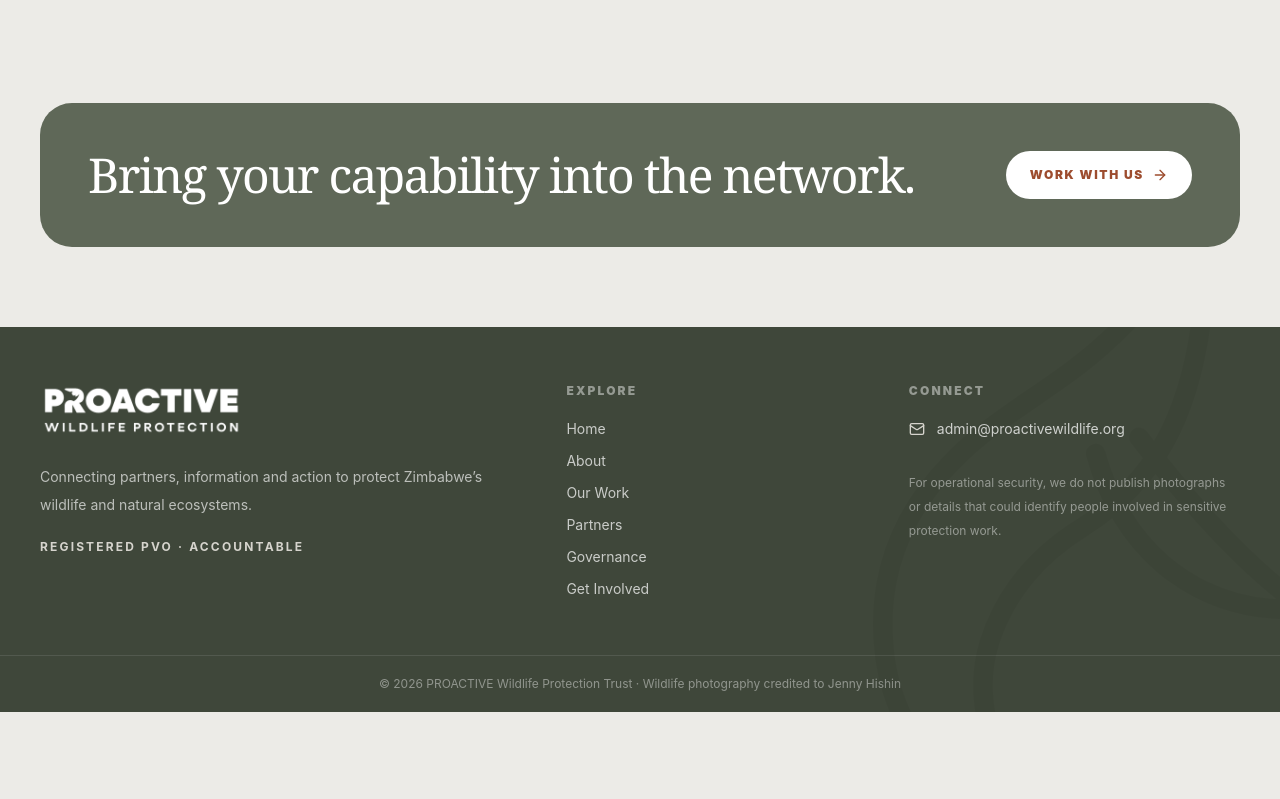
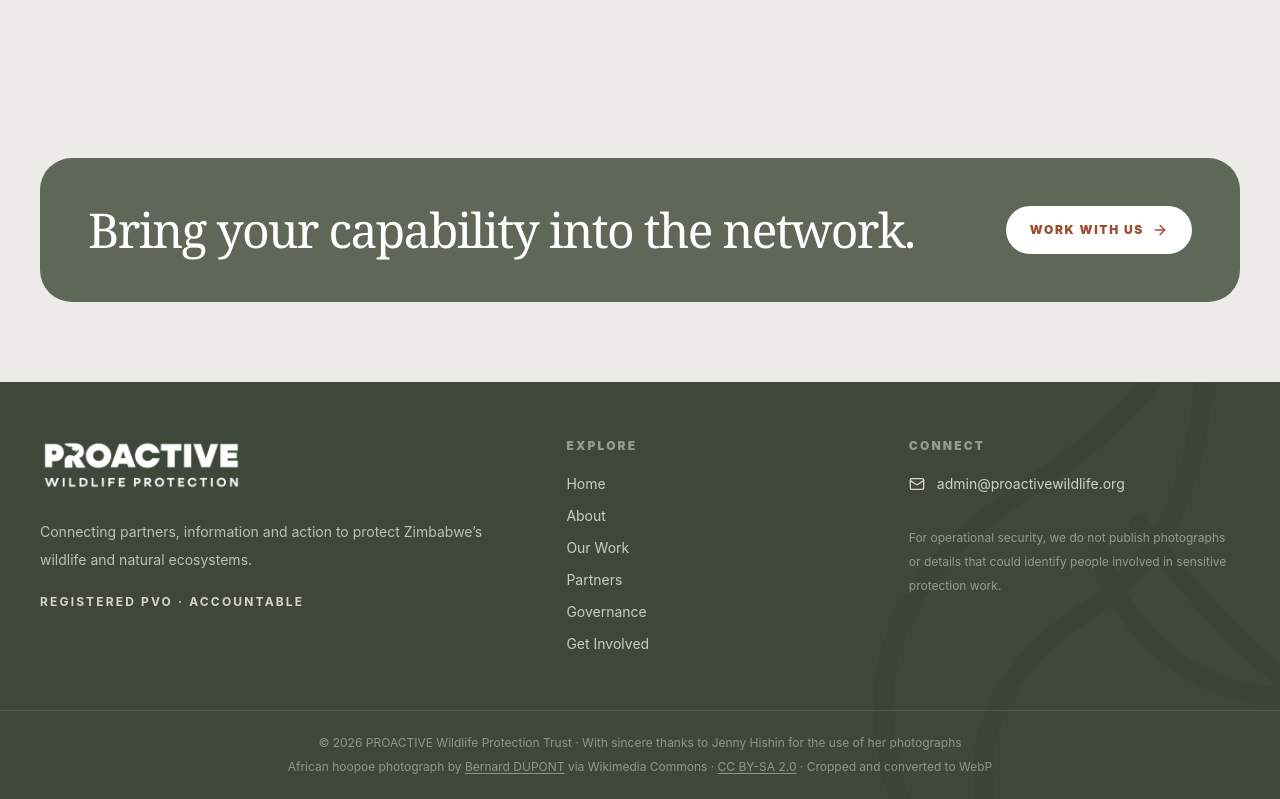
Before and after one commit to ABMCodeworks/proactive-website, a React (Vite) app: page /our-work in a window 1280 px wide. Shown: the part 4775-5574 px from the top of the page. Before the commit the page ends 5487 px from the top, so only its background shows below. Built offline with nearby package versions, Linux system fonts and the light colour scheme; no server answers.

Commit message:
Redesign

```diff
--- a/src/components/layout/Footer.jsx
+++ b/src/components/layout/Footer.jsx
@@ -60,8 +60,19 @@ export default function Footer() {
         </div>
       </div>
 
-      <div className="border-t border-white/10 px-5 py-5 text-center text-xs text-white/42">
-        © {new Date().getFullYear()} PROACTIVE Wildlife Protection Trust · Wildlife photography credited to Jenny Hishin
+      <div className="border-t border-white/10 px-5 py-5 text-center text-xs leading-6 text-white/42">
+        <p>© {new Date().getFullYear()} PROACTIVE Wildlife Protection Trust · With sincere thanks to Jenny Hishin for the use of her photographs</p>
+        <p>
+          African hoopoe photograph by{" "}
+          <a href="https://commons.wikimedia.org/wiki/File:African_Hoopoe_(Upupa_africana)_(52014881391).jpg" target="_blank" rel="noreferrer" className="underline underline-offset-2 hover:text-white">
+            Bernard DUPONT
+          </a>{" "}
+          via Wikimedia Commons ·{" "}
+          <a href="https://creativecommons.org/licenses/by-sa/2.0/" target="_blank" rel="noreferrer" className="underline underline-offset-2 hover:text-white">
+            CC BY-SA 2.0
+          </a>{" "}
+          · Cropped and converted to WebP
+        </p>
       </div>
     </footer>
   );
--- a/src/pages/ContactPage.jsx
+++ b/src/pages/ContactPage.jsx
@@ -105,8 +105,10 @@ export default function ContactPage() {
               <article key={way.title} className="overflow-hidden rounded-[1.7rem] border border-[#3f473a]/10 bg-white/45">
                 <img src={way.image} alt={way.imageAlt} loading="lazy" decoding="async" className="h-52 w-full object-cover" />
                 <div className="p-7">
-                  <Icon className="h-7 w-7 text-[#5f6858]" />
-                  <h3 className="mt-8 font-serif text-3xl text-[#3f473a]">{way.title}</h3>
+                  <div className="flex items-center gap-3">
+                    <Icon className="h-7 w-7 shrink-0 text-[#5f6858]" />
+                    <h3 className="font-serif text-3xl text-[#3f473a]">{way.title}</h3>
+                  </div>
                   <p className="mt-4 text-sm leading-7 text-[#596258]">{way.body}</p>
                 </div>
               </article>
--- a/src/pages/GovernancePage.jsx
+++ b/src/pages/GovernancePage.jsx
@@ -98,7 +98,8 @@ export default function GovernancePage() {
                   <h3 className="mt-5 font-serif text-4xl">{person.name}</h3>
                   <p className="mt-2 text-xs font-bold uppercase leading-6 tracking-[0.1em] text-white/45">{person.role}</p>
                 </div>
-                <p className="mt-6 text-base leading-8 text-white/68">{person.bio}</p>
+                <p className="mt-6 text-lg leading-8 text-white/85">{person.summary}</p>
+                {person.bio ? <p className="mt-4 text-base leading-8 text-white/68">{person.bio}</p> : null}
               </article>
             ))}
           </div>
--- a/src/pages/WorkPage.jsx
+++ b/src/pages/WorkPage.jsx
@@ -10,7 +10,7 @@ import { pageSeo } from "../data/seoData";
 
 import heroImage from "../assets/animal-4.webp";
 import landscapeImage from "../assets/home-slideshow/slide-25.webp";
-import sectorImage from "../assets/home-slideshow/slide-17.webp";
+import sectorImage from "../assets/african-hoopoe.webp";
 import fieldCoordination from "../assets/home-slideshow/slide-15.webp";
 import canineTeam from "../assets/home-slideshow/slide-16.webp";
 import fieldTechnology from "../assets/home-slideshow/slide-22.webp";
@@ -201,7 +201,7 @@ export default function WorkPage() {
               <CheckCircle2 className="h-5 w-5 text-[#5f6858]" /> Evidence-led and locally accountable
             </div>
           </div>
-          <img src={sectorImage} alt="Conservation personnel and a detection dog working in the field" loading="lazy" decoding="async" className="h-full min-h-[400px] w-full object-cover" />
+          <img src={sectorImage} alt="An African hoopoe perched beside a tree" loading="lazy" decoding="async" className="h-full min-h-[400px] w-full object-cover" />
         </div>
       </Section>
 
```
Also changed, not shown: src/data/siteData.js (+10 -6 lines).
